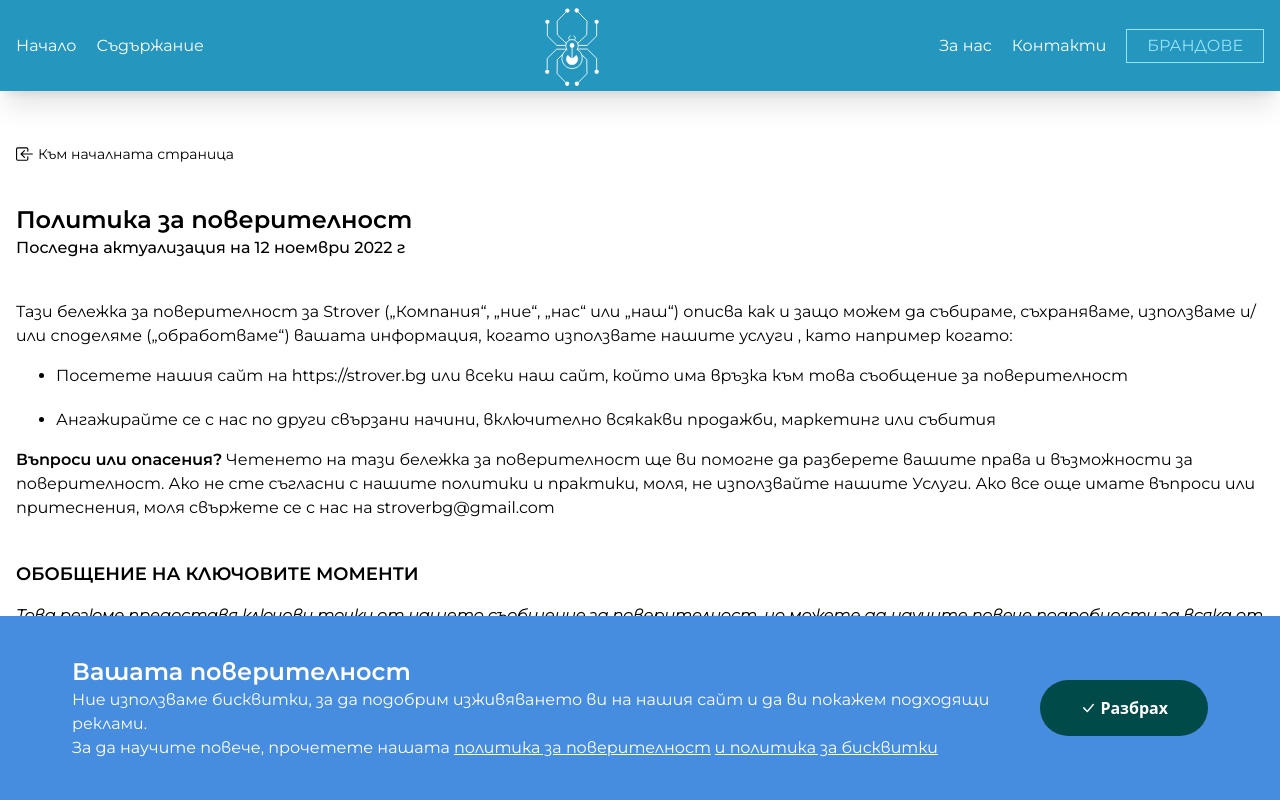
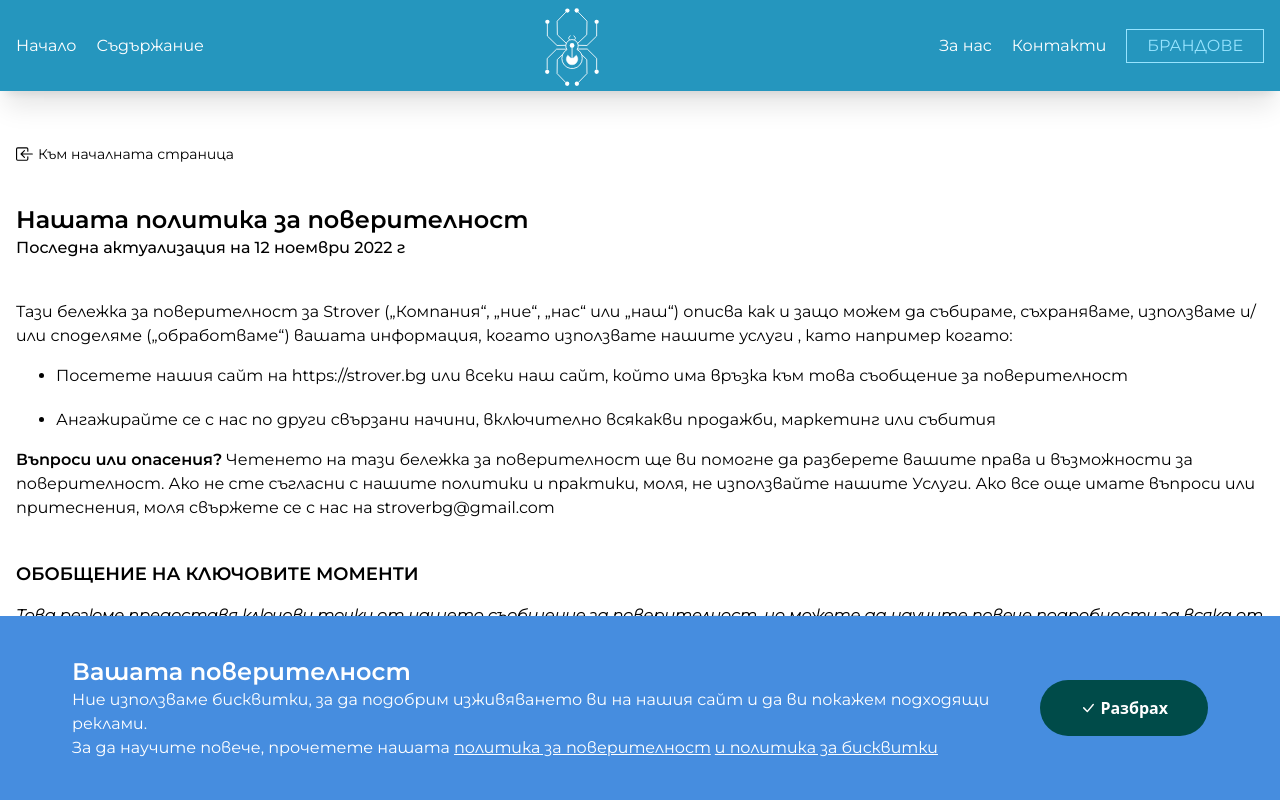
Before and after one commit to StroverIT/Strover, a Next.js app: page /legal/privacy-policy in a window 1280 px wide. Shown: the top 800 px of the page. Built offline with nearby package versions, Linux system fonts and the light colour scheme; a web font is replaced by a local one.

Commit message:
fixing text

```diff
--- a/pages/legal/privacy-policy.js
+++ b/pages/legal/privacy-policy.js
@@ -26,7 +26,9 @@ export default function PrivacyPolicy() {
             </div>
             <Link href="/">Към началната страница</Link>
           </div>
-          <h1 className="text-2xl font-semibold">Политика за поверителност</h1>
+          <h1 className="text-2xl font-semibold">
+            Нашата политика за поверителност
+          </h1>
           <p className="font-medium">
             Последна актуализация на 12 ноември 2022 г
           </p>
--- a/pages/legal/terms-and-conditions.js
+++ b/pages/legal/terms-and-conditions.js
@@ -25,7 +25,7 @@ export default function TermsAndConditions() {
             </div>
             <Link href="/">Към началната страница</Link>
           </div>
-          <h1 className="text-2xl font-semibold">УСЛОВИЯ ЗА ПОЛЗВАНЕ</h1>
+          <h1 className="text-2xl font-semibold">НАШИТЕ УСЛОВИЯ ЗА ПОЛЗВАНЕ</h1>
           <p className="font-medium">
             Последна актуализация на 12 ноември 2022 г
           </p>
```
